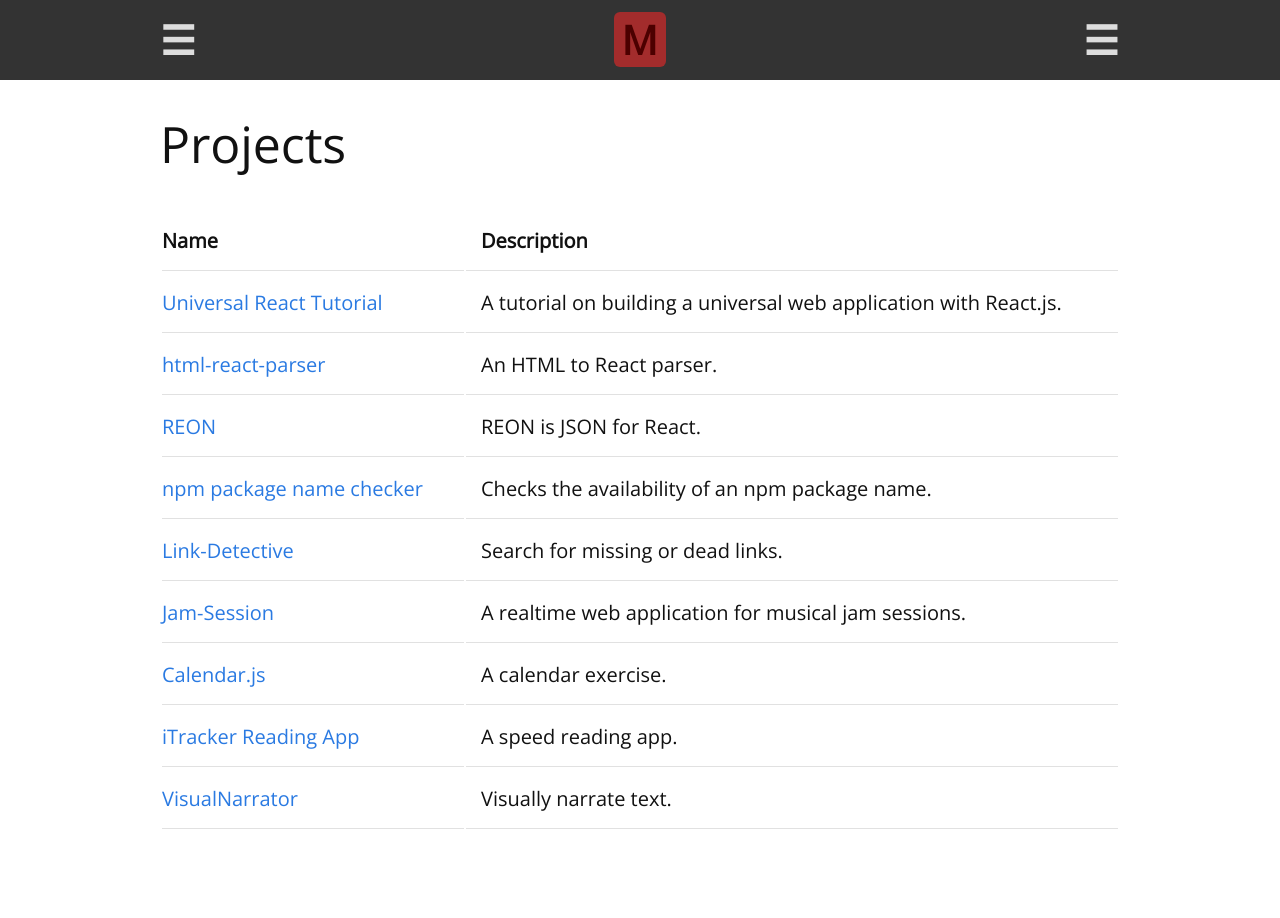
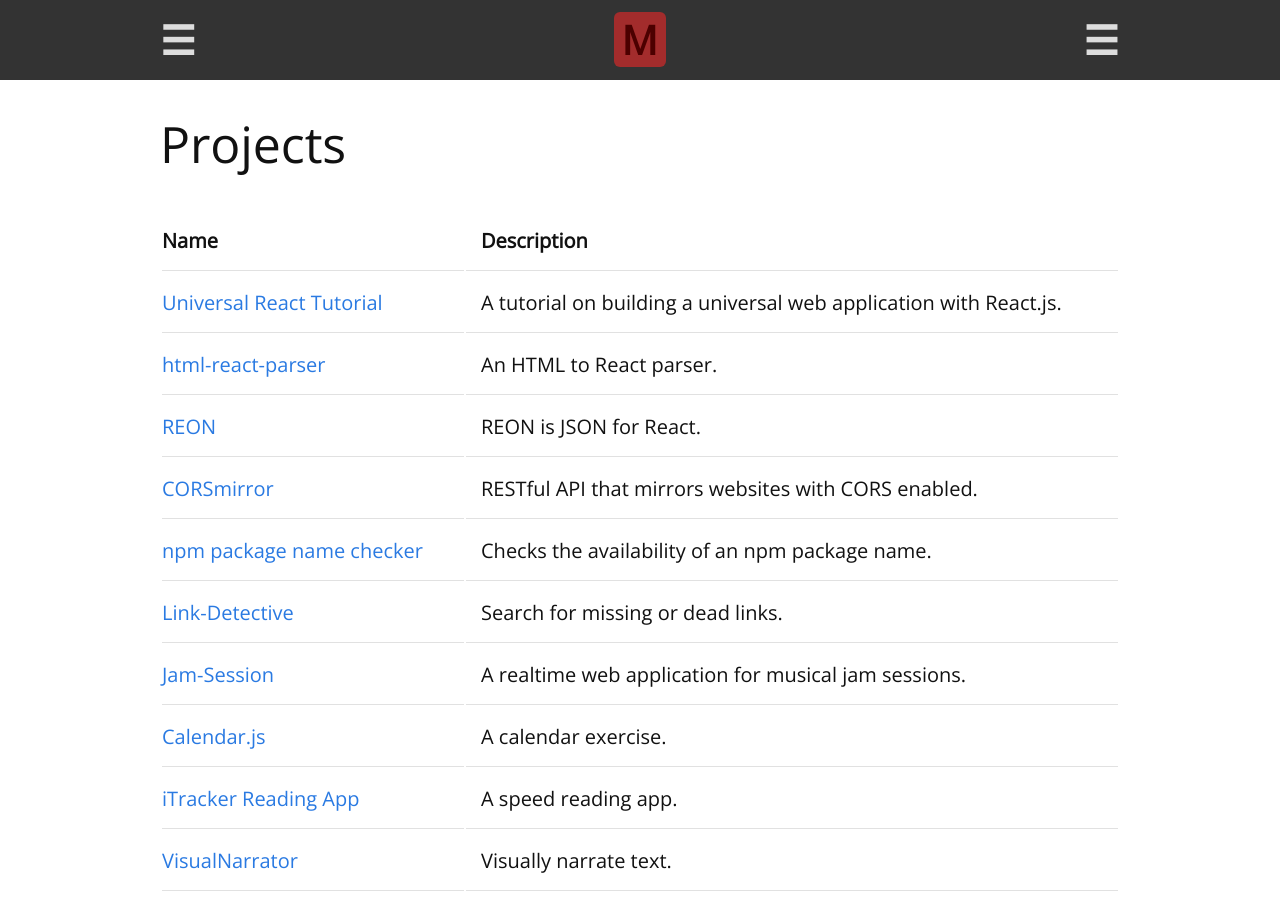
Before and after one commit to remarkablemark/remarkablemark.github.io, a Jekyll site: the page built from projects.md, in a window 1280 px wide. Built offline with Jekyll 4.4.1, drawn with Linux system fonts in a browser that asks for light colours.

Commit message:
Add "CORSmirror" to projects page

```diff
--- a/_data/projects.yml
+++ b/_data/projects.yml
@@ -9,6 +9,10 @@
 - name: REON
   description: REON is JSON for React.
   link: https://www.npmjs.com/package/reon-core
+
+- name: CORSmirror
+  description: RESTful API that mirrors websites with CORS enabled.
+  link: http://www.corsmirror.com
 
 - name: npm package name checker
   description: Checks the availability of an npm package name.
```
